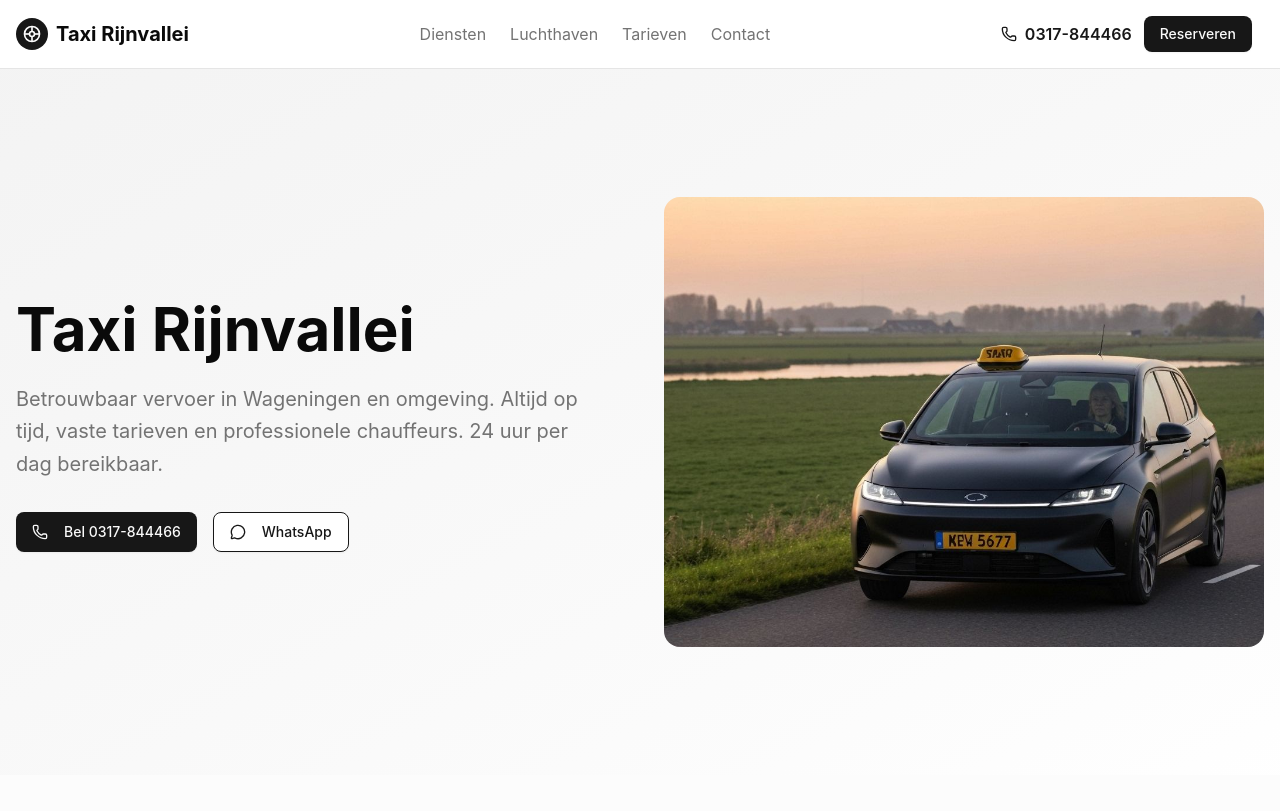
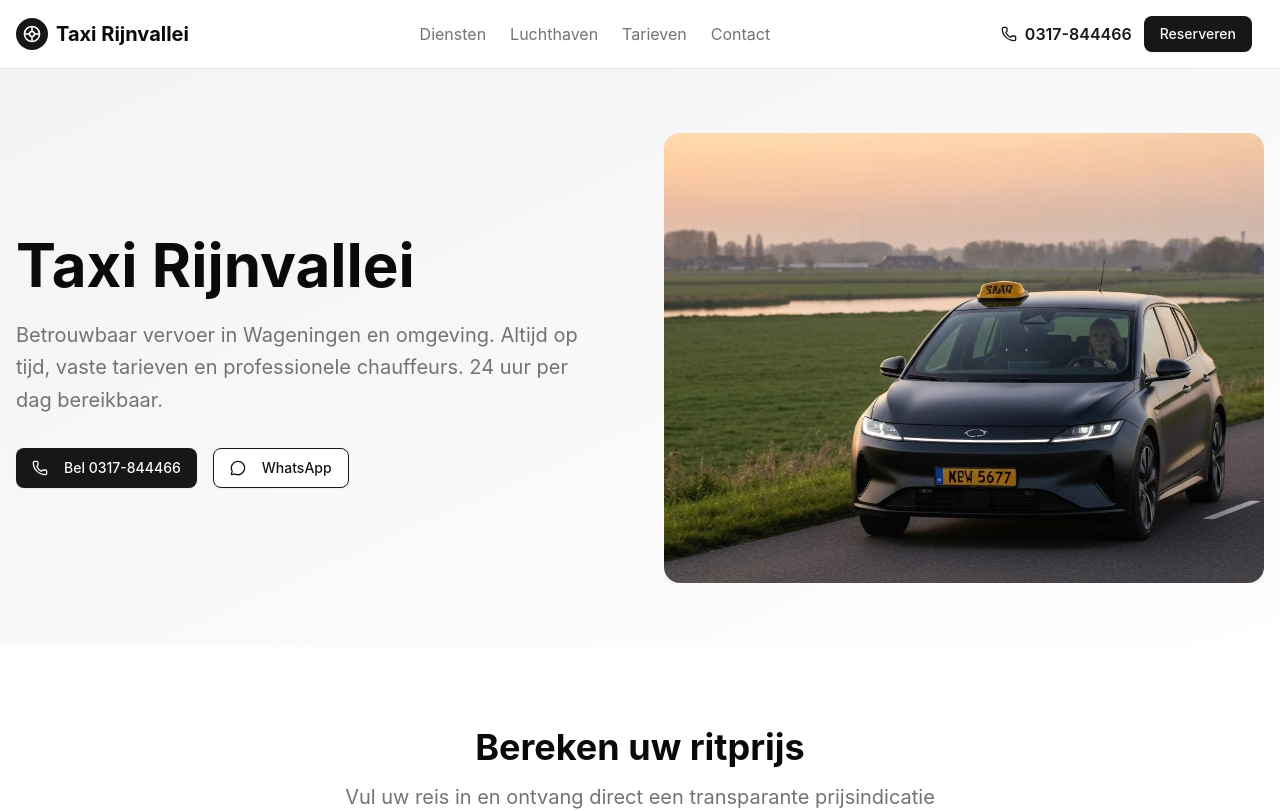
Before and after one commit to webqid/taxi-rijnvallei, a Next.js app: page / in a window 1280 px wide. Shown: the top 811 px of the page. Built offline with nearby package versions, Linux system fonts and the light colour scheme.

Commit message:
chore: calculation reorder page layout

```diff
--- a/app/page.tsx
+++ b/app/page.tsx
@@ -17,11 +17,12 @@ export default function Home() {
       <Header />
       <main>
         <HeroSection />
+        <BookingSection />
         <TrustSection />
         <ServicesSection />
         <AirportSection />
         <RatesSection />
-        <BookingSection />
+
         <LocalSection />
         <BusinessSection />
         <CtaSection />
--- a/components/hero-section.tsx
+++ b/components/hero-section.tsx
@@ -1,9 +1,10 @@
 import { Phone, MessageCircle } from "lucide-react"
+import Image from "next/image"
 import { Button } from "@/components/ui/button"
 
 export default function HeroSection() {
   return (
-    <section className="relative bg-gradient-to-br from-primary/5 to-secondary/5 py-20 lg:py-32">
+    <section className="relative bg-linear-to-br from-primary/5 to-secondary/5 py-8 lg:py-16">
       <div className="container mx-auto px-4">
         <div className="grid lg:grid-cols-2 gap-12 items-center">
           <div className="space-y-8">
@@ -38,11 +39,12 @@ export default function HeroSection() {
           </div>
 
           <div className="relative">
-            <div className="aspect-[4/3] rounded-2xl overflow-hidden bg-muted">
-              <img
+            <div className="aspect-4/3  overflow-hidden bg-muted">
+              <Image
                 src="/modern-taxi-car-in-dutch-countryside-with-rijnvall.jpg"
                 alt="Taxi Rijnvallei"
-                className="w-full h-full object-cover"
+                className="w-full h-full object-cover rounded-2xl"
+                fill
               />
             </div>
           </div>
```
